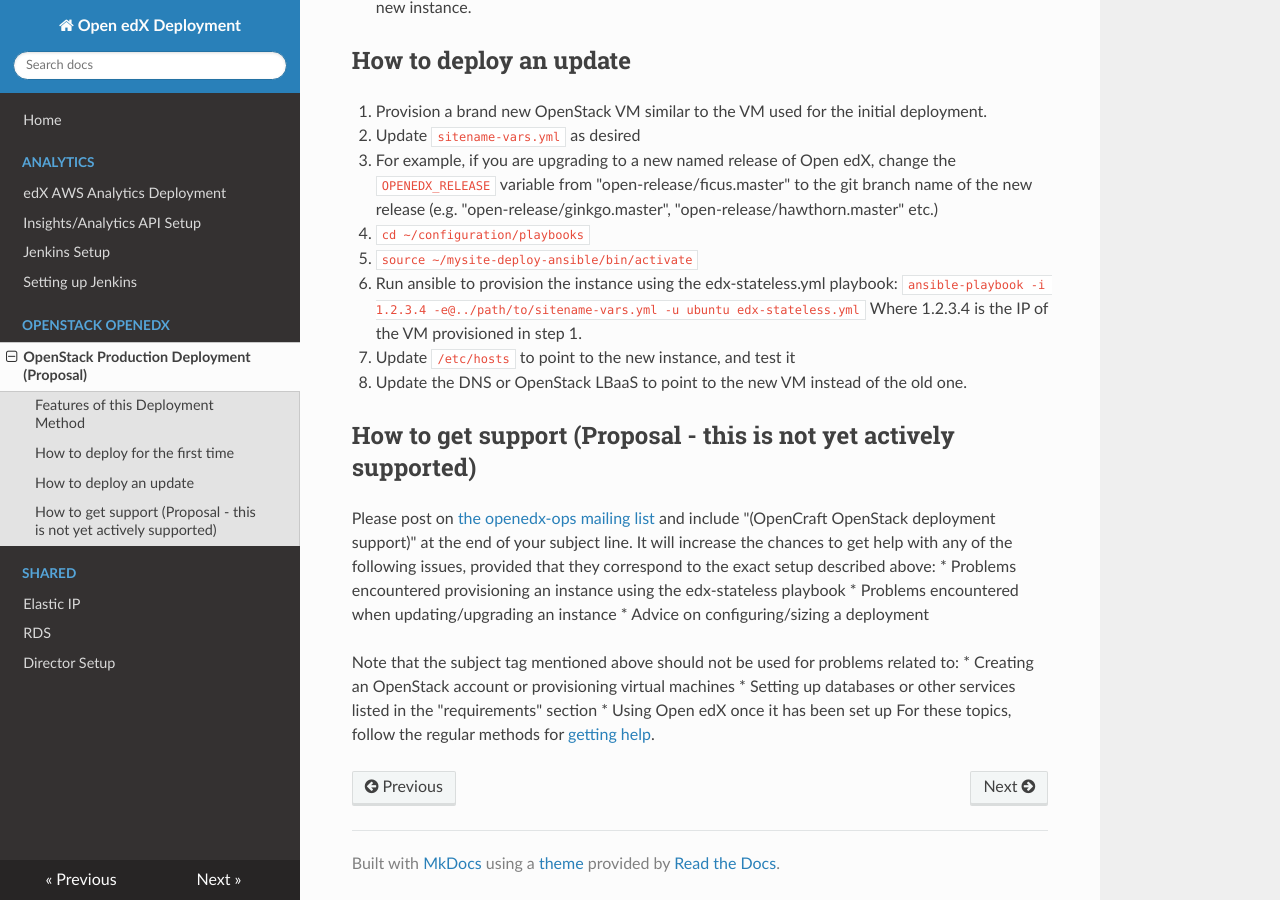
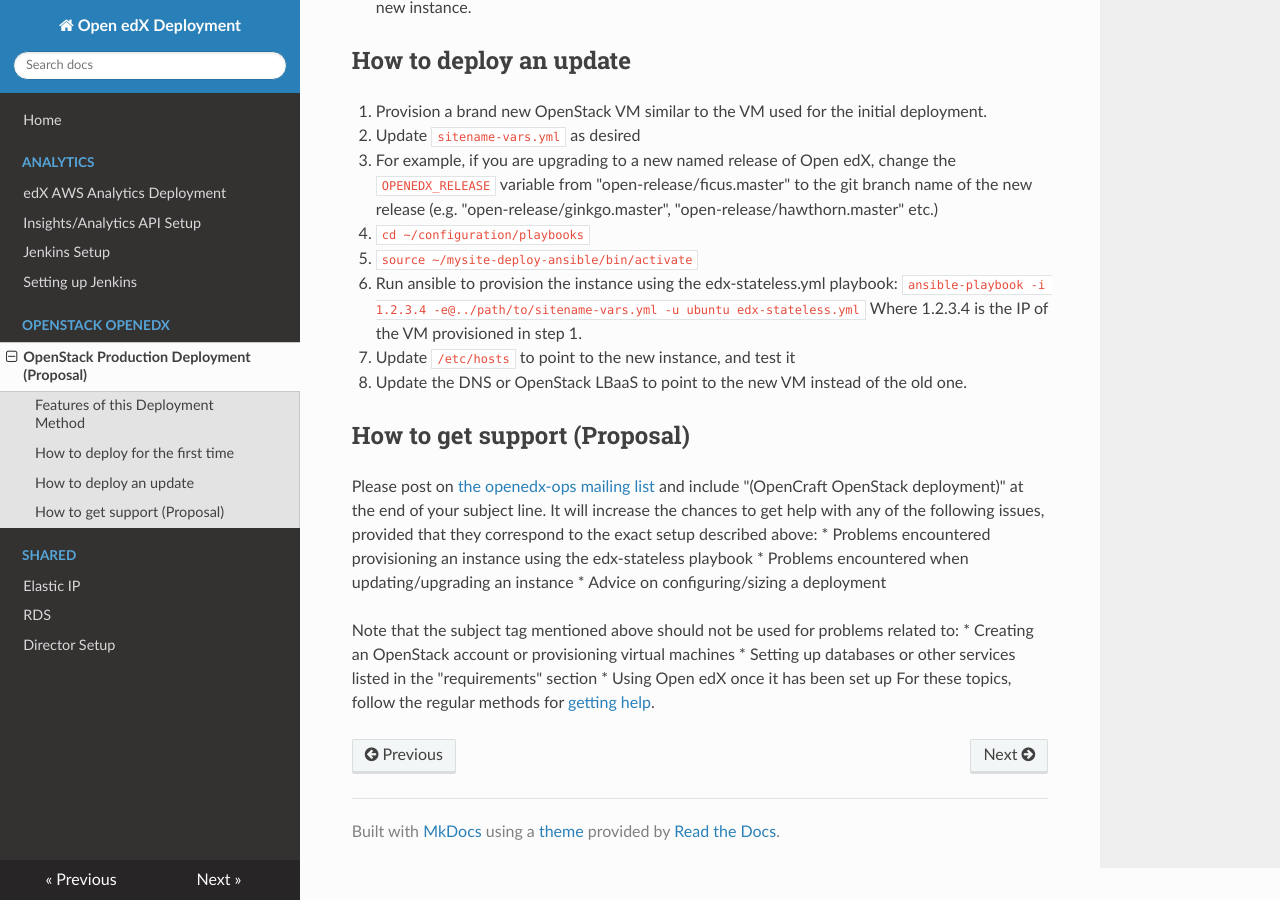
Before and after one commit to open-craft/openedx-deployment, an MkDocs documentation site: the page built from docs/openstack-openedx/production-deployment.md, in a window 1280 px wide and 900 px high, scrolled down 2122 px. Built offline with MkDocs 1.6.1, drawn with Linux system fonts in a browser that asks for light colours; nearby versions of some CDN libraries.

Commit message:
Production deployment - Remove remaining mentions of support

```diff
--- a/docs/openstack-openedx/supported-deployment.md
+++ b/docs/openstack-openedx/production-deployment.md
@@ -86,8 +86,8 @@ Additional notes:
 1. Update the DNS or OpenStack LBaaS to point to the new VM instead of the old one.
 
 
-## How to get support (Proposal - this is not yet actively supported)
-Please post on [the openedx-ops mailing list](https://www.google.com/url?q=https://groups.google.com/forum/%23!forum/openedx-ops&sa=D&ust=1493711786670000&usg=AFQjCNGzXWqTVJOdP4hySmnSd_wDdC2q9w) and include "(OpenCraft OpenStack deployment support)" at the end of your subject line. It will increase the chances to get help with any of the following issues, provided that they correspond to the exact setup described above:
+## How to get support (Proposal)
+Please post on [the openedx-ops mailing list](https://www.google.com/url?q=https://groups.google.com/forum/%23!forum/openedx-ops&sa=D&ust=1493711786670000&usg=AFQjCNGzXWqTVJOdP4hySmnSd_wDdC2q9w) and include "(OpenCraft OpenStack deployment)" at the end of your subject line. It will increase the chances to get help with any of the following issues, provided that they correspond to the exact setup described above:
 * Problems encountered provisioning an instance using the edx-stateless playbook
 * Problems encountered when updating/upgrading an instance
 * Advice on configuring/sizing a deployment
```
